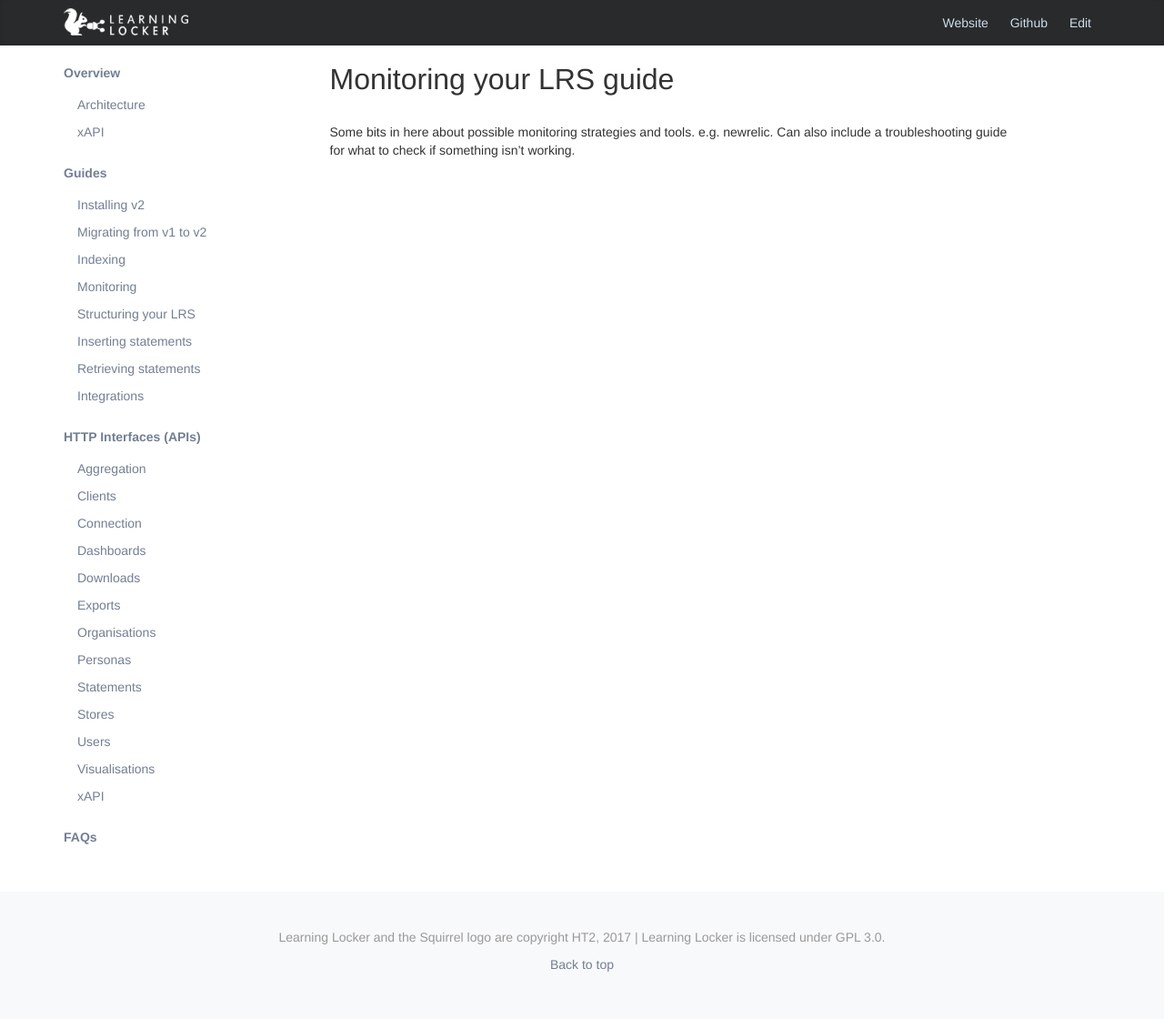
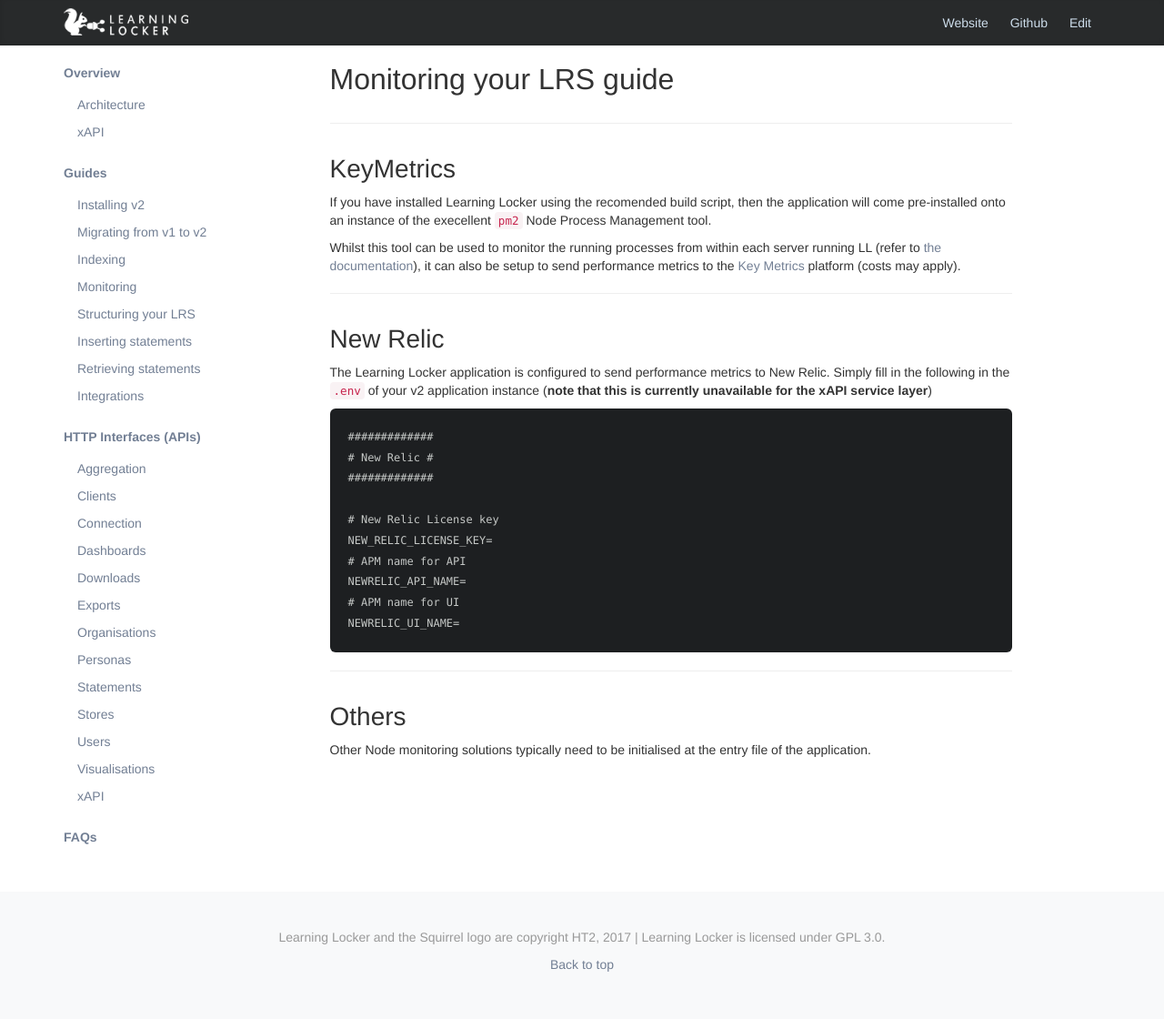
Before and after one commit to LearningLocker/docs, a Jekyll site: the page built from src/guides-monitoring.md, in a window 1280 px wide. Shown: the whole page at 91% size. Built offline with Jekyll 4.4.1, drawn with Linux system fonts in a browser that asks for light colours; nearby versions of some CDN libraries; our own code applies the rules of GitHub Pages for plain Markdown files.

Commit message:
Monitoring

````diff
--- a/src/guides-monitoring.md
+++ b/src/guides-monitoring.md
@@ -3,4 +3,29 @@
 
 # Monitoring your LRS guide
 
-Some bits in here about possible monitoring strategies and tools. e.g. newrelic. Can also include a troubleshooting guide for what to check if something isn't working.
+## KeyMetrics
+
+If you have installed Learning Locker using the recomended build script, then the application will come pre-installed onto an instance of the execellent [`pm2`](http://pm2.keymetrics.io/) Node Process Management tool.
+
+Whilst this tool can be used to monitor the running processes from within each server running LL (refer to [the documentation](http://pm2.keymetrics.io/docs/usage/monitoring/)), it can also be setup to send performance metrics to the [Key Metrics](http://docs.keymetrics.io/) platform (costs may apply).
+
+## New Relic
+
+The Learning Locker application is configured to send performance metrics to New Relic. Simply fill in the following in the `.env` of your v2 application instance (**note that this is currently unavailable for the xAPI service layer**)
+
+```
+#############
+# New Relic #
+#############
+
+# New Relic License key
+NEW_RELIC_LICENSE_KEY=
+# APM name for API
+NEWRELIC_API_NAME=
+# APM name for UI
+NEWRELIC_UI_NAME=
+```
+
+## Others
+
+Other Node monitoring solutions typically need to be initialised at the entry file of the application.
````
